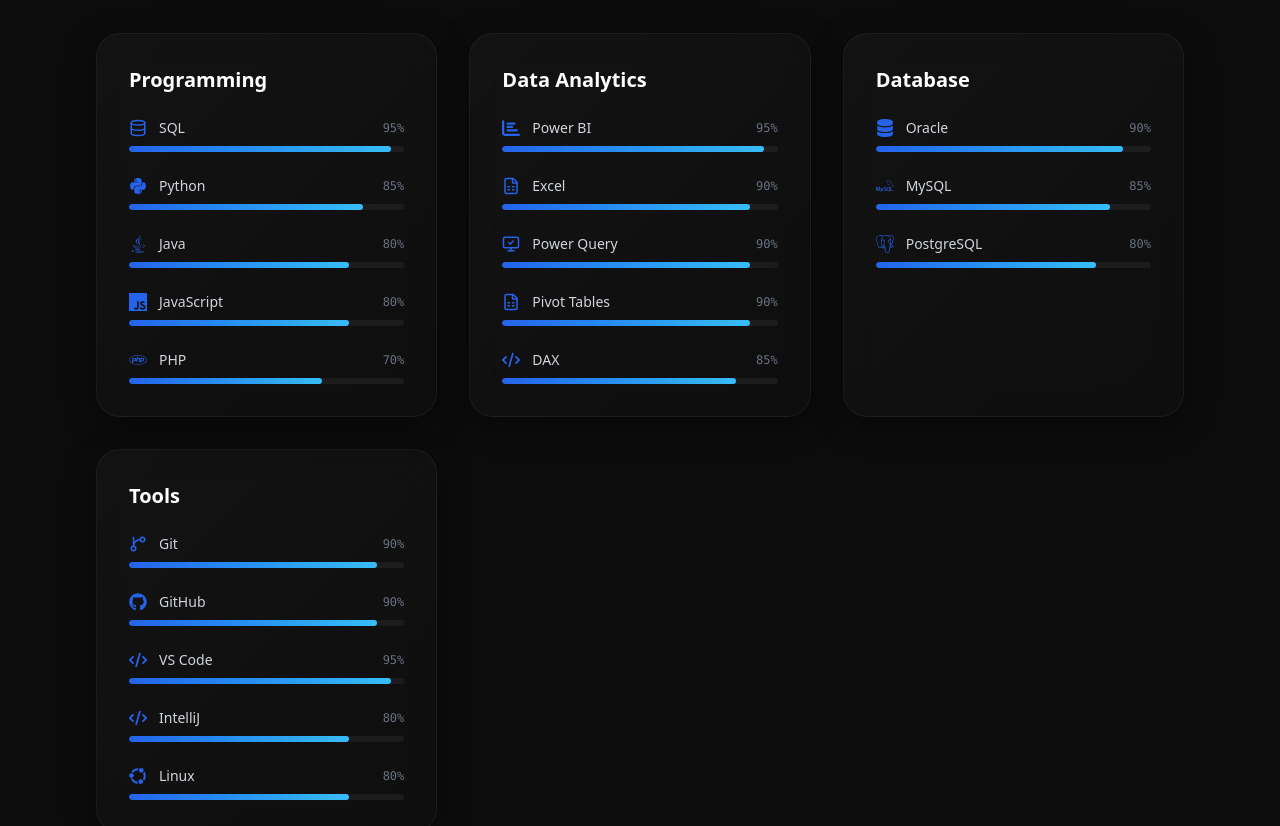
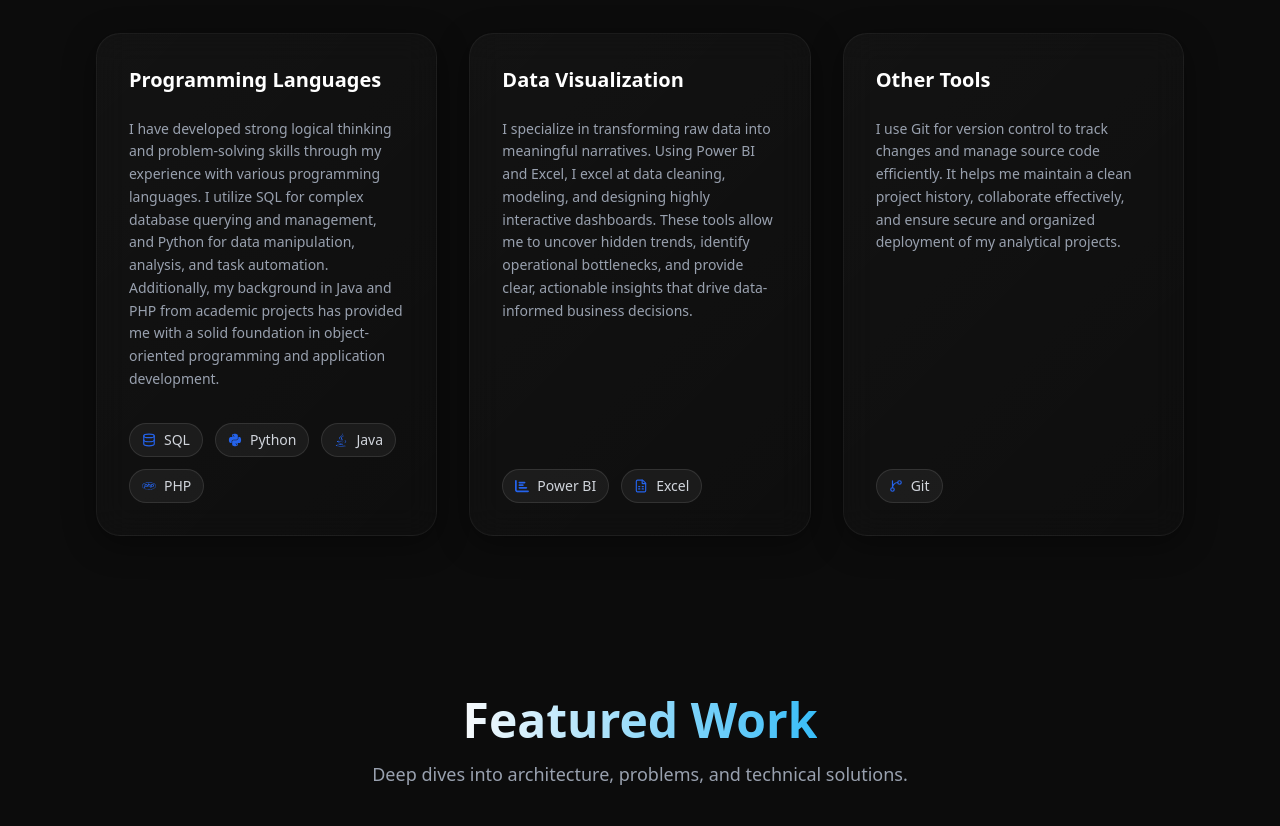
Before and after one commit to hoangdeptrai1010/portfolio, a Next.js app: page / in a window 1280 px wide. Shown: the part 1920-2746 px from the top of the page. Built offline with nearby package versions, Linux system fonts and the light colour scheme.

Commit message:
adjust skills

```diff
--- a/src/components/sections/Skills.tsx
+++ b/src/components/sections/Skills.tsx
@@ -7,41 +7,30 @@
 export function Skills() {
   return (
     <Section id="skills" title="Technical Arsenal" subtitle="The robust technologies I use to architect solutions." className="bg-[#0C0C0C]">
-      <div className="grid grid-cols-1 md:grid-cols-2 lg:grid-cols-3 gap-8 mt-12 max-w-7xl mx-auto">
-        {Object.entries(TECH_STACK).map(([category, skills], idx) => (
+      <div className="grid grid-cols-1 lg:grid-cols-3 gap-8 mt-12 max-w-7xl mx-auto">
+        {TECH_STACK.map((group, idx) => (
           <motion.div
-            key={category}
+            key={group.category}
             initial={{ opacity: 0, y: 30 }}
             whileInView={{ opacity: 1, y: 0 }}
             viewport={{ once: true, margin: "-100px" }}
             transition={{ duration: 0.6, delay: idx * 0.1 }}
-            className="glass-panel p-8 rounded-3xl hover-target border-t border-white/5 relative overflow-hidden group"
+            className="glass-panel p-8 rounded-3xl hover-target border-t border-white/5 relative overflow-hidden group flex flex-col h-full"
           >
             {/* Background glow on hover */}
             <div className="absolute inset-0 bg-gradient-to-br from-primary/10 to-transparent opacity-0 group-hover:opacity-100 transition-opacity duration-500" />
 
-            <h3 className="text-xl font-bold text-white mb-6 relative z-10">{category.replace(/([A-Z])/g, ' $1').trim()}</h3>
+            <h3 className="text-xl font-bold text-white mb-6 relative z-10">{group.category}</h3>
 
-            <div className="space-y-6 relative z-10">
-              {skills.map((skill, i) => (
-                <div key={i} className="group/skill">
-                  <div className="flex items-center justify-between mb-2">
-                    <div className="flex items-center gap-3 text-gray-300 group-hover/skill:text-white transition-colors">
-                      <skill.icon size={18} className="text-primary" />
-                      <span className="font-medium text-sm">{skill.name}</span>
-                    </div>
-                    <span className="text-xs text-gray-500 font-mono">{skill.proficiency}%</span>
-                  </div>
-                  {/* Animated Skill Bar */}
-                  <div className="w-full h-1.5 bg-white/5 rounded-full overflow-hidden">
-                    <motion.div
-                      initial={{ width: 0 }}
-                      whileInView={{ width: `${skill.proficiency}%` }}
-                      viewport={{ once: true }}
-                      transition={{ duration: 1, delay: 0.5 + (i * 0.1), ease: "easeOut" }}
-                      className="h-full bg-gradient-to-r from-primary to-secondary rounded-full"
-                    />
-                  </div>
+            <p className="text-gray-400 text-sm leading-relaxed mb-8 relative z-10 flex-grow">
+              {group.description}
+            </p>
+
+            <div className="flex flex-wrap gap-3 relative z-10">
+              {group.skills.map((skill, i) => (
+                <div key={i} className="flex items-center gap-2 bg-white/5 border border-white/10 px-3 py-1.5 rounded-full text-gray-300 text-sm">
+                  <skill.icon size={14} className="text-primary" />
+                  <span>{skill.name}</span>
                 </div>
               ))}
             </div>
--- a/src/data/index.ts
+++ b/src/data/index.ts
@@ -38,34 +38,33 @@
   { name: "LeetCode", url: "https://leetcode.com/u/hoangdeptrai1010/", icon: SiLeetcode },
 ];
 
-export const TECH_STACK = {
-  Programming: [
-    { name: "SQL", icon: Database, proficiency: 95 },
-    { name: "Python", icon: FaPython, proficiency: 85 },
-    { name: "Java", icon: FaJava, proficiency: 80 },
-    { name: "JavaScript", icon: SiJavascript, proficiency: 80 },
-    { name: "PHP", icon: FaPhp, proficiency: 70 }
-  ],
-  DataAnalytics: [
-    { name: "Power BI", icon: FaChartBar, proficiency: 95 },
-    { name: "Excel", icon: FileSpreadsheet, proficiency: 90 },
-    { name: "Power Query", icon: MonitorCheck, proficiency: 90 },
-    { name: "Pivot Tables", icon: FileSpreadsheet, proficiency: 90 },
-    { name: "DAX", icon: FaCode, proficiency: 85 }
-  ],
-  Database: [
-    { name: "Oracle", icon: FaDatabase, proficiency: 90 },
-    { name: "MySQL", icon: SiMysql, proficiency: 85 },
-    { name: "PostgreSQL", icon: SiPostgresql, proficiency: 80 }
-  ],
-  Tools: [
-    { name: "Git", icon: GitBranch, proficiency: 90 },
-    { name: "GitHub", icon: FaGithub, proficiency: 90 },
-    { name: "VS Code", icon: FaCode, proficiency: 95 },
-    { name: "IntelliJ", icon: FaCode, proficiency: 80 },
-    { name: "Linux", icon: FaUbuntu, proficiency: 80 }
-  ]
-};
+export const TECH_STACK = [
+  {
+    category: "Programming Languages",
+    skills: [
+      { name: "SQL", icon: Database },
+      { name: "Python", icon: FaPython },
+      { name: "Java", icon: FaJava },
+      { name: "PHP", icon: FaPhp }
+    ],
+    description: "I have developed strong logical thinking and problem-solving skills through my experience with various programming languages. I utilize SQL for complex database querying and management, and Python for data manipulation, analysis, and task automation. Additionally, my background in Java and PHP from academic projects has provided me with a solid foundation in object-oriented programming and application development."
+  },
+  {
+    category: "Data Visualization",
+    skills: [
+      { name: "Power BI", icon: FaChartBar },
+      { name: "Excel", icon: FileSpreadsheet }
+    ],
+    description: "I specialize in transforming raw data into meaningful narratives. Using Power BI and Excel, I excel at data cleaning, modeling, and designing highly interactive dashboards. These tools allow me to uncover hidden trends, identify operational bottlenecks, and provide clear, actionable insights that drive data-informed business decisions."
+  },
+  {
+    category: "Other Tools",
+    skills: [
+      { name: "Git", icon: GitBranch }
+    ],
+    description: "I use Git for version control to track changes and manage source code efficiently. It helps me maintain a clean project history, collaborate effectively, and ensure secure and organized deployment of my analytical projects."
+  }
+];
 
 export const EXPERIENCE = [
   {
```
